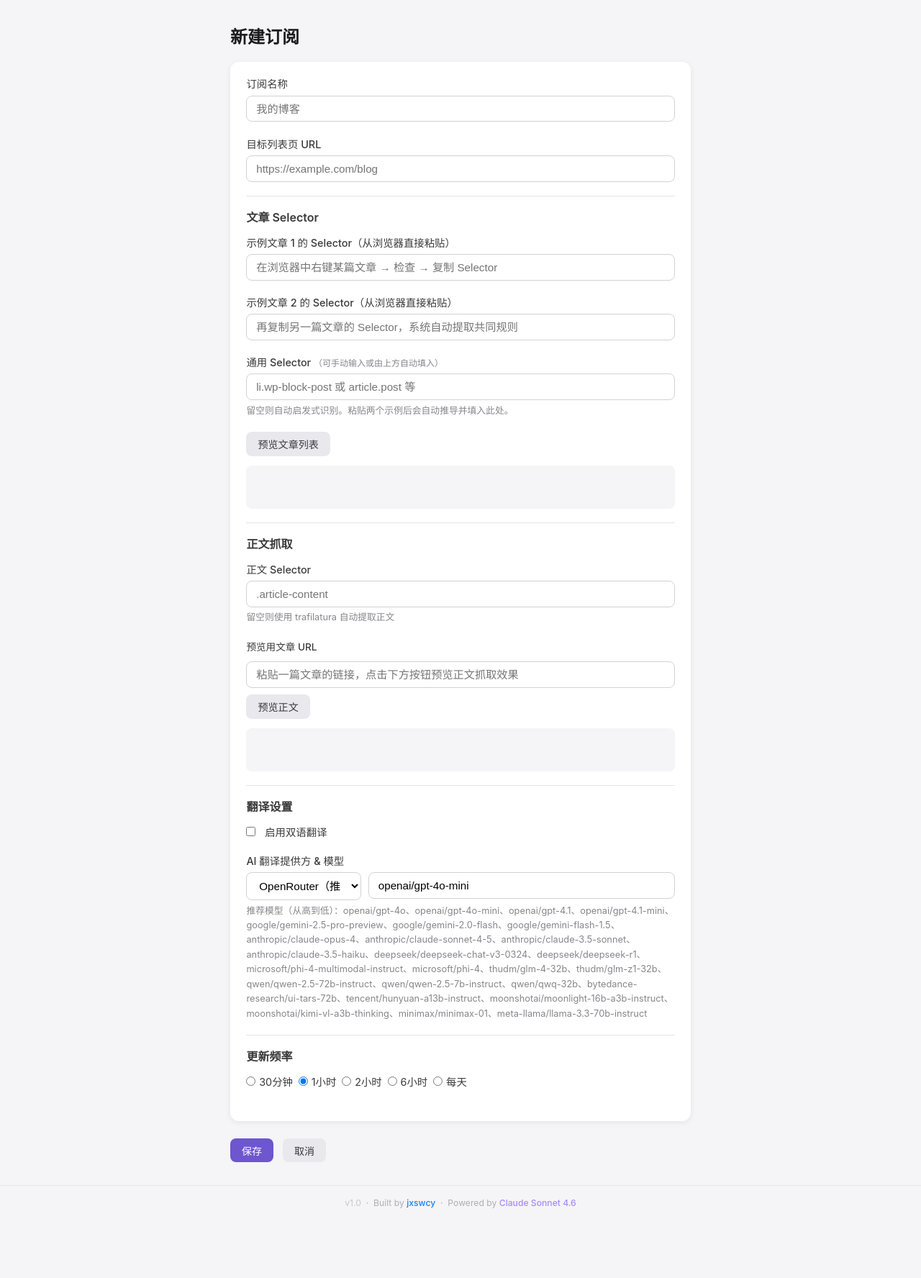
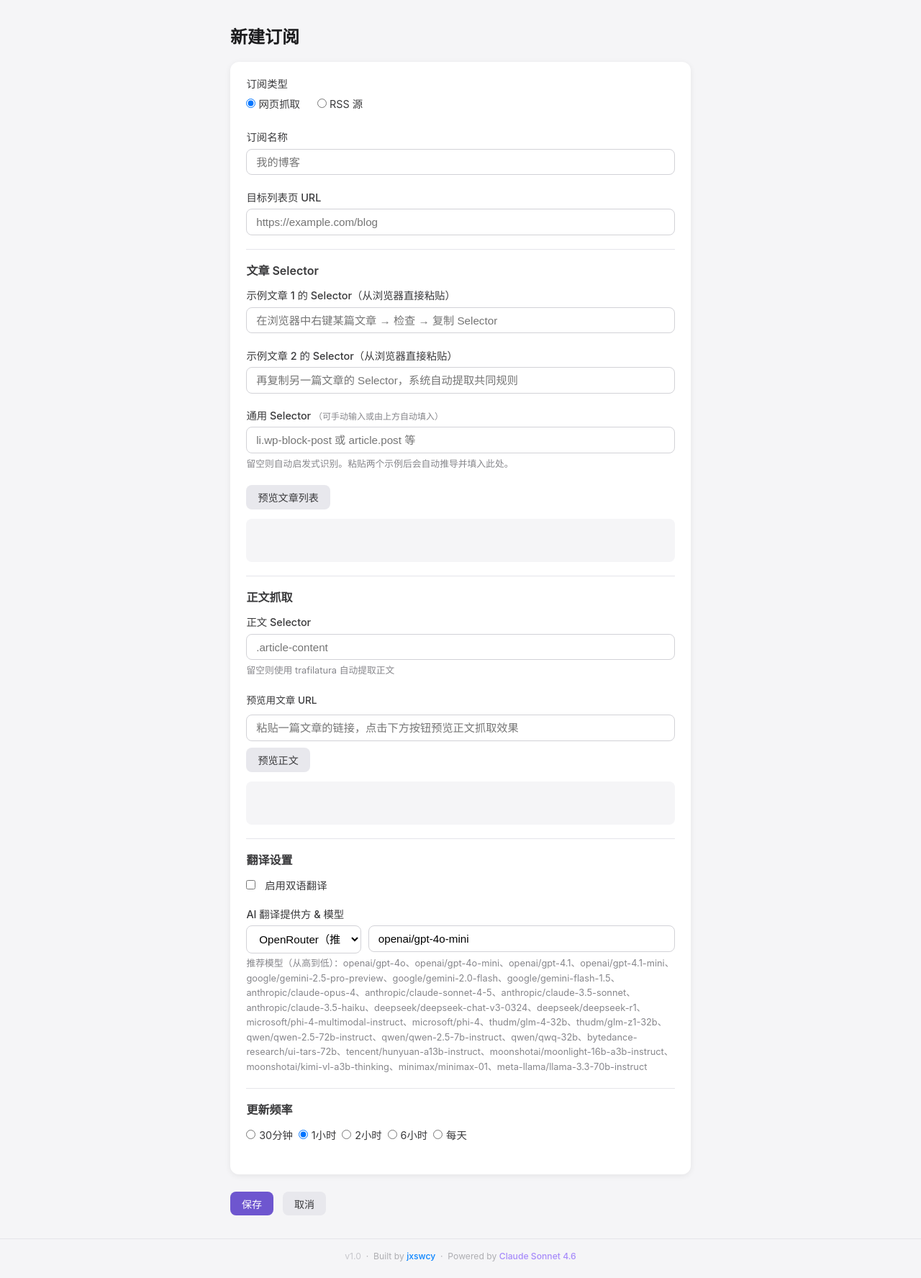
Before and after one commit to jxswcy/rssweb, a FastAPI app: page /feeds/new in a window 1280 px wide. Shown: the part 56-1832 px from the top of the page at 72% size. Before the commit the page ends 1735 px from the top, so only its background shows below. Run offline with FastAPI, Linux system fonts and the light colour scheme.

Commit message:
feat: add feed type selector and dynamic section toggle to feed form

```diff
--- a/app/templates/feed_form.html
+++ b/app/templates/feed_form.html
@@ -39,14 +39,32 @@
     <div class="card">
       <div class="card-body">
         <div class="form-group">
+          <label>订阅类型</label>
+          <div style="display:flex;gap:1.5rem;margin-top:0.3rem;">
+            <label style="font-weight:400;cursor:pointer;">
+              <input type="radio" name="feed_type" value="webpage"
+                {% if not feed or feed.feed_type == 'webpage' %}checked{% endif %}
+                onchange="onFeedTypeChange(this.value)">
+              网页抓取
+            </label>
+            <label style="font-weight:400;cursor:pointer;">
+              <input type="radio" name="feed_type" value="rss_source"
+                {% if feed and feed.feed_type == 'rss_source' %}checked{% endif %}
+                onchange="onFeedTypeChange(this.value)">
+              RSS 源
+            </label>
+          </div>
+        </div>
+        <div class="form-group">
           <label for="name">订阅名称</label>
           <input type="text" id="name" name="name" required value="{{ feed.name if feed else '' }}" placeholder="我的博客">
         </div>
         <div class="form-group">
-          <label for="url">目标列表页 URL</label>
+          <label id="url-label" for="url">目标列表页 URL</label>
           <input type="url" id="url" name="url" required value="{{ feed.url if feed else '' }}" placeholder="https://example.com/blog">
         </div>
 
+        <div id="webpage-only-section">
         <div class="section-title">文章 Selector</div>
         <div class="form-group">
           <label for="sample_selector_1">示例文章 1 的 Selector（从浏览器直接粘贴）</label>
@@ -79,6 +97,7 @@
         </button>
         <span id="preview-spinner" class="htmx-indicator" style="font-size:0.85rem;color:#86868b;margin-left:0.5rem;">加载中…</span>
         <div id="preview-box" class="preview-box"></div>
+        </div>
 
         <div class="section-title">正文抓取</div>
         <div class="form-group">
@@ -379,5 +398,23 @@ document.getElementById('sample_selector_2').addEventListener('input', onSampleC
     document.getElementById("ai_model").value = savedModel;
   }
 })();
+
+function onFeedTypeChange(type) {
+  const webpageSection = document.getElementById('webpage-only-section');
+  const urlLabel = document.getElementById('url-label');
+  if (type === 'rss_source') {
+    webpageSection.style.display = 'none';
+    urlLabel.textContent = 'RSS 源地址';
+  } else {
+    webpageSection.style.display = '';
+    urlLabel.textContent = '目标列表页 URL';
+  }
+}
+
+// 初始化：根据当前选中类型设置显隐状态
+(function() {
+  const checked = document.querySelector('input[name="feed_type"]:checked');
+  if (checked) onFeedTypeChange(checked.value);
+})();
 </script>
 {% endblock %}
```
